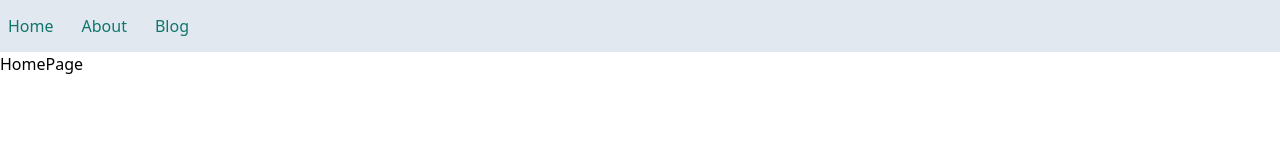
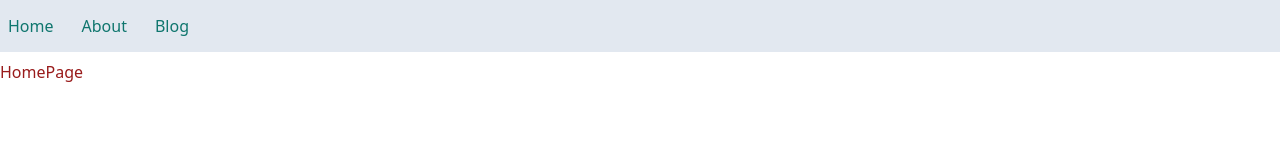
Before and after one commit to roayaii/boilerplate, a Nuxt app: page / in a window 1280 px wide. Shown: the top 160 px of the page. Built offline with nearby package versions, Linux system fonts and the light colour scheme.

Commit message:
fix homePage style

```diff
--- a/pages/index.vue
+++ b/pages/index.vue
@@ -1,6 +1,6 @@
 <template >
-    <div>
-        <h1>
+    <div class="container py-2">
+        <h1 class="font-medium text-red-800">
             HomePage
         </h1>
     </div>
```
